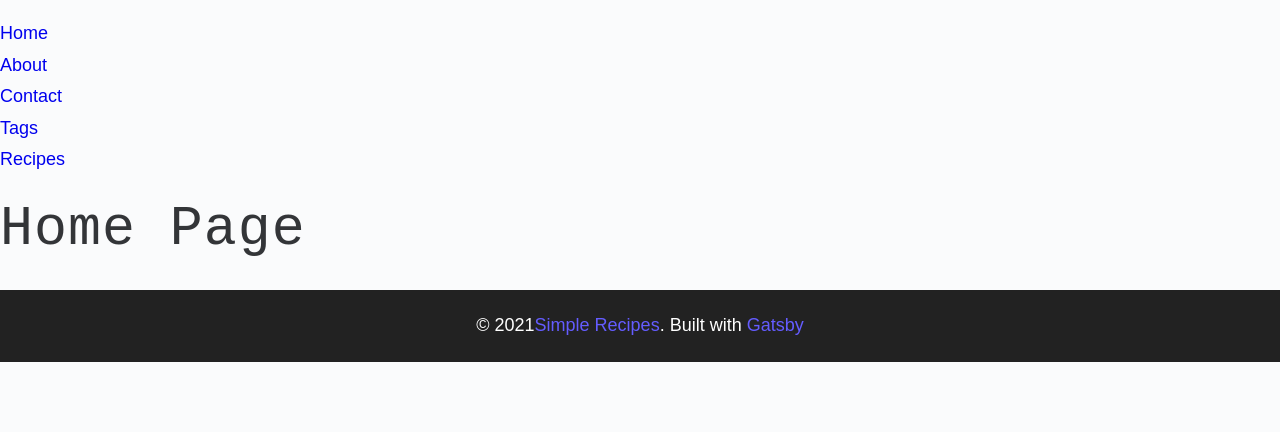
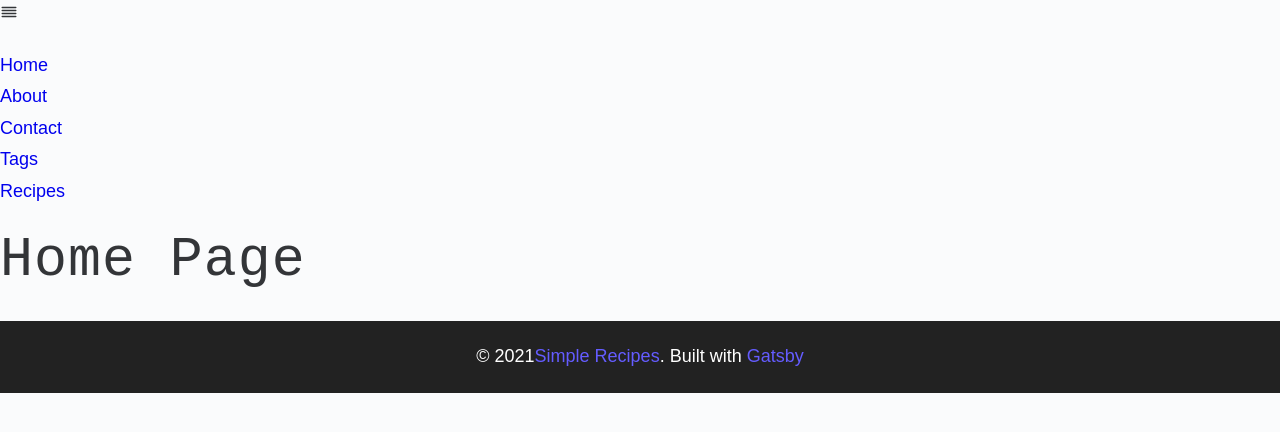
Before and after one commit to Arusli/simplyrecipes, a Gatsby site: page / in a window 1280 px wide. Built offline with nearby package versions, Linux system fonts and the light colour scheme; Gatsby itself is replaced by a stand-in of ours.

Commit message:
install react-icons

```diff
--- a/package.json
+++ b/package.json
@@ -20,6 +20,7 @@
     "normalize.css": "^8.0.1",
     "react": "^17.0.1",
     "react-dom": "^17.0.1",
+    "react-icons": "^4.2.0",
     "styled-components": "^5.3.1"
   },
   "devDependencies": {
--- a/src/components/Navbar.js
+++ b/src/components/Navbar.js
@@ -1,10 +1,12 @@
 import React from 'react';
 import {Link} from 'gatsby';
+import {FiAlignJustify} from 'react-icons/fi';
 
 const Navbar = () => {
     return (
         <div>
             <nav>
+                <FiAlignJustify />
                 <ul>
                     <li>
                         <Link to="/">Home</Link>
```
Also changed, not shown: 1 other file.
